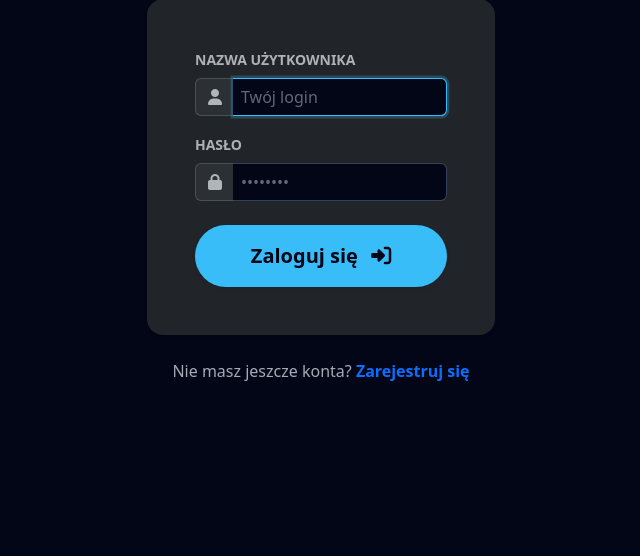
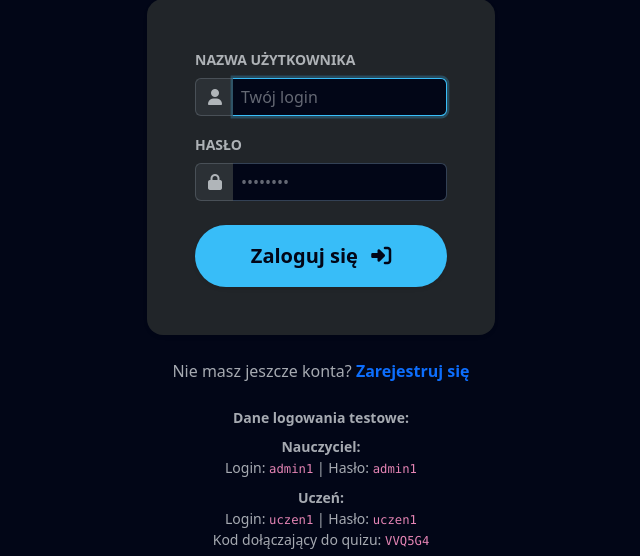
Before and after one commit to Raquerro/Web-based-quiz-app, a Flask app: page /login in a window 1280 px wide. Shown: the part 244-800 px from the top of the page, without its empty margins (319-959 px from the left). Run offline with Flask 3, Linux system fonts and the light colour scheme.

Commit message:
Test login credentials ona login page
login credentials to login page added

```diff
--- a/main/templates/login.html
+++ b/main/templates/login.html
@@ -60,6 +60,24 @@
                 <a href="{{ url_for('auth.register_page') }}" class="text-primary fw-bold text-decoration-none">Zarejestruj się</a>
             </p>
 
+             <div class="text-center mt-4 text-body-secondary small">
+                <p class="fw-bold mb-2">Dane logowania testowe:</p>
+
+                <p class="mb-2">
+                    <strong>Nauczyciel:</strong><br>
+                    Login: <code>admin1</code> |
+                    Hasło: <code>admin1</code>
+                </p>
+
+                <p class="mb-0">
+                    <strong>Uczeń:</strong><br>
+                    Login: <code>uczen1</code> |
+                    Hasło: <code>uczen1</code><br>
+                    Kod dołączający do quizu: <code>VVQ5G4</code>
+                </p>
+            </div>
+
+
         </div>
     </div>
 </div>
```
